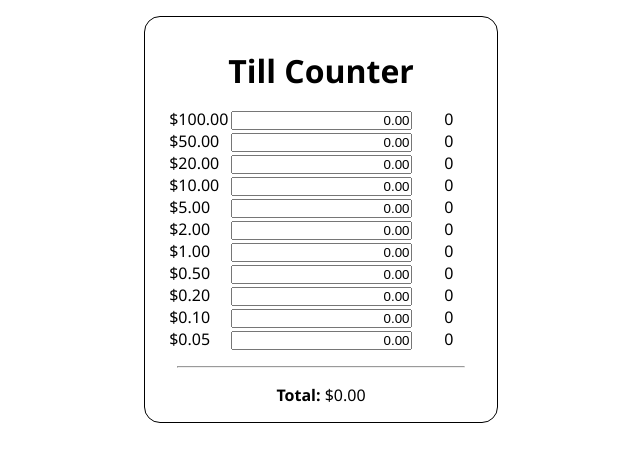
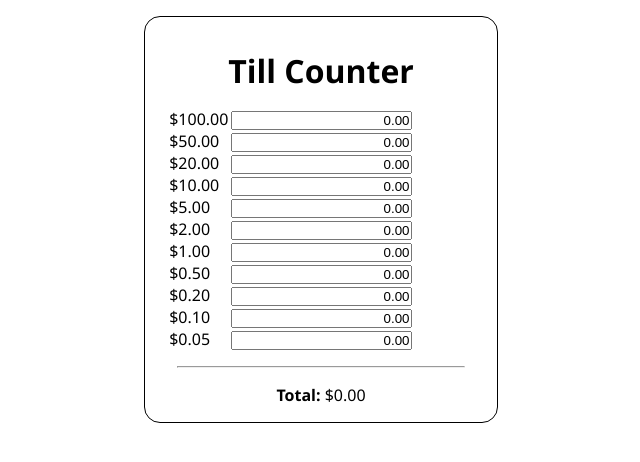
Before and after one commit to morgandival/till-counter, a React (Create React App) app: page / in a window 1280 px wide. Shown: the top 462 px of the page, without its empty margins (319-959 px from the left). Built offline with nearby package versions, Linux system fonts and the light colour scheme.

Commit message:
Added count property

```diff
--- a/src/components/Denomination.tsx
+++ b/src/components/Denomination.tsx
@@ -3,6 +3,7 @@ import React, { ChangeEventHandler, FocusEventHandler } from 'react';
 type Props = {
   denomination: number;
   regex: string;
+  count: number;
   onChange: ChangeEventHandler;
   onBlur: FocusEventHandler;
 };
@@ -23,7 +24,7 @@ function Denomination(props: Props): JSX.Element {
         onBlur={props.onBlur}
       ></input>
       <label id={'count-' + props.denomination} className="denom-count">
-        0
+        {props.count}
       </label>
     </div>
   );
```
